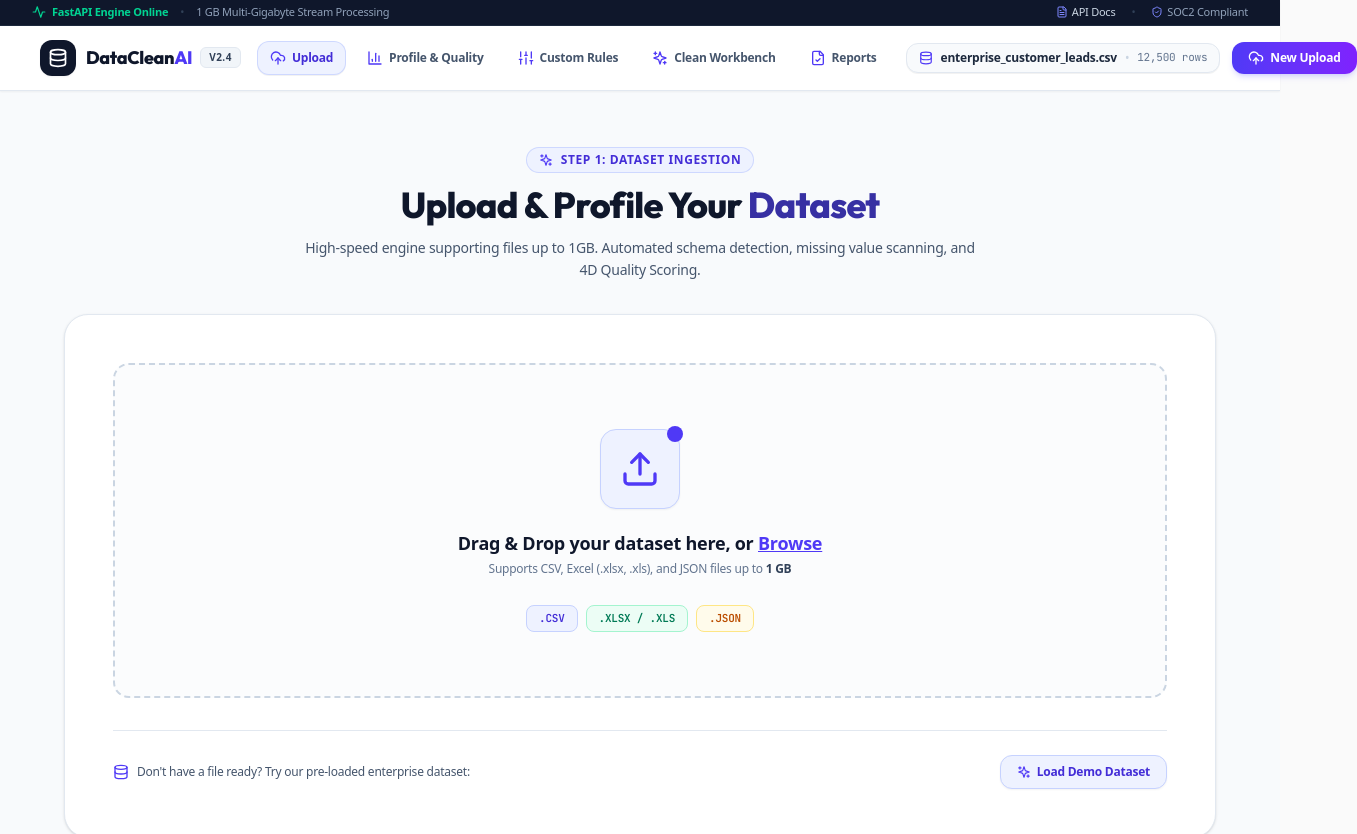
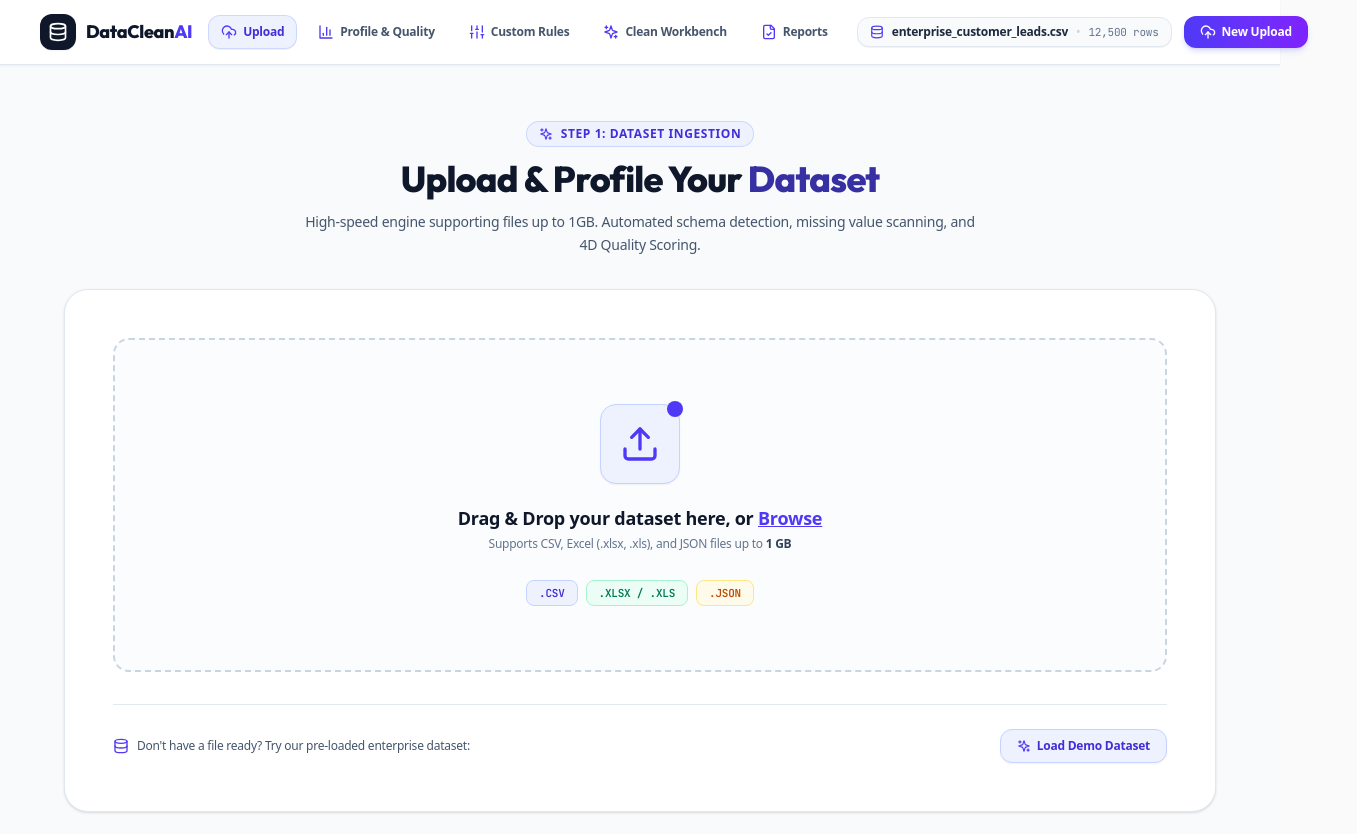
Before and after one commit to Daksh3468/DataCleanAI, a React (Vite) app in the folder frontend/: page /upload in a window 1280 px wide. Shown: the top 834 px of the page, 1357 px wide, since content can reach past the window. Built offline with nearby package versions, Linux system fonts and the light colour scheme.

Commit message:
feat: remove top status bar and v2.4 badge from navbar

```diff
--- a/frontend/src/components/Navbar.tsx
+++ b/frontend/src/components/Navbar.tsx
@@ -2,15 +2,11 @@ import React from 'react';
 import { NavLink, useNavigate } from 'react-router-dom';
 import {
   Database,
-  ShieldCheck,
   UploadCloud,
   BarChart3,
   Sliders,
   Sparkles,
   FileCheck,
-
-  FileText,
-  Activity,
 } from 'lucide-react';
 import { Dataset } from '../types';
 
@@ -41,35 +37,6 @@ export const Navbar: React.FC<NavbarProps> = ({ currentDataset, onNewUpload }) =
 
   return (
     <header className="sticky top-0 z-50 w-full border-b border-slate-200 bg-white/95 backdrop-blur-md shadow-xs">
-      {/* Top Status Strip */}
-      <div className="bg-slate-900 text-slate-300 text-[11px] font-medium py-1 px-4 sm:px-8 flex justify-between items-center border-b border-slate-800">
-        <div className="flex items-center space-x-3">
-          <span className="flex items-center space-x-1.5 text-emerald-400 font-semibold">
-            <Activity className="w-3.5 h-3.5" />
-            <span>FastAPI Engine Online</span>
-          </span>
-          <span className="text-slate-700">•</span>
-          <span className="hidden sm:inline text-slate-400">
-            1 GB Multi-Gigabyte Stream Processing
-          </span>
-        </div>
-        <div className="flex items-center space-x-4">
-          <a
-            href="http://localhost:8000/docs"
-            target="_blank"
-            rel="noreferrer"
-            className="hover:text-white transition-colors flex items-center space-x-1"
-          >
-            <FileText className="w-3 h-3 text-indigo-400" />
-            <span>API Docs</span>
-          </a>
-          <span className="text-slate-700">•</span>
-          <span className="flex items-center space-x-1 text-slate-400">
-            <ShieldCheck className="w-3 h-3 text-indigo-400" />
-            <span>SOC2 Compliant</span>
-          </span>
-        </div>
-      </div>
 
       {/* Main Fluid Navbar Relative to Screen Width */}
       <div className="w-full px-4 sm:px-6 lg:px-10">
@@ -82,9 +49,6 @@ export const Navbar: React.FC<NavbarProps> = ({ currentDataset, onNewUpload }) =
             <div className="flex items-center space-x-2">
               <span className="text-lg font-heading font-extrabold tracking-tight text-slate-900">
                 DataClean<span className="text-indigo-600 font-extrabold">AI</span>
-              </span>
-              <span className="text-[10px] font-bold uppercase tracking-wider bg-slate-100 text-slate-700 border border-slate-200 px-2 py-0.5 rounded-md">
-                v2.4
               </span>
             </div>
           </NavLink>
```
